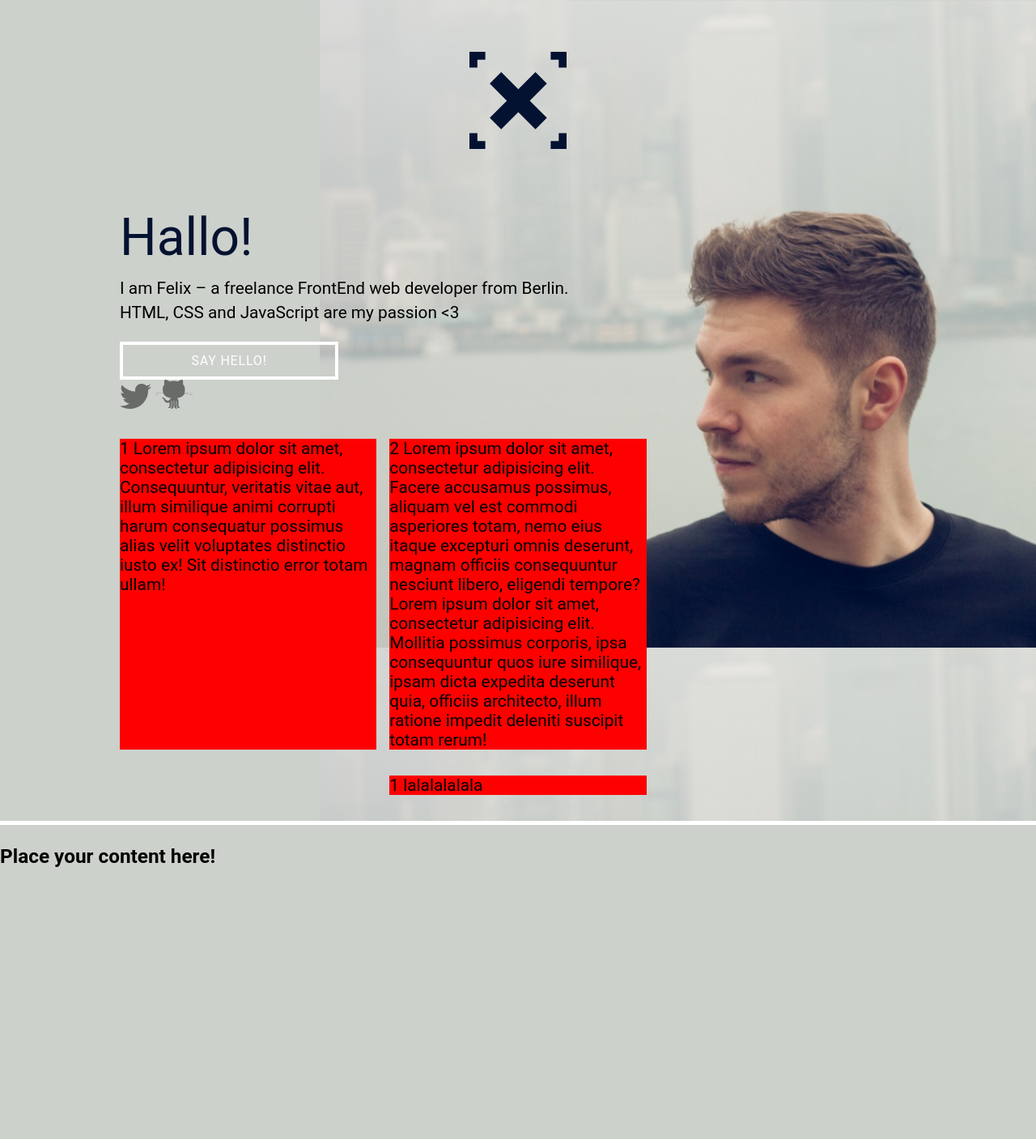
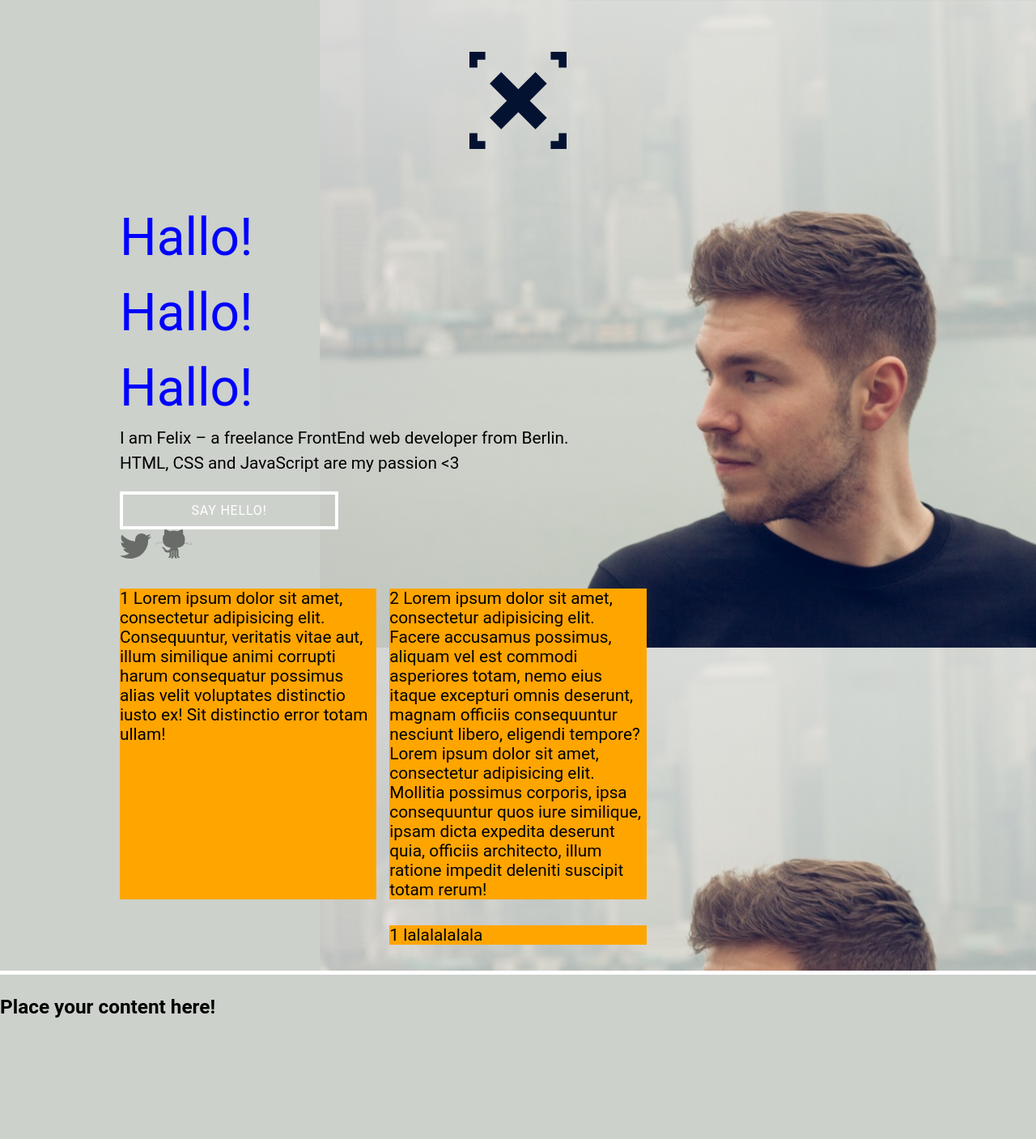
Before and after one commit to xiel/xiel, a PHP site: page / in a window 1280 px wide. Shown: the top 1407 px of the page at 81% size. Run offline with PHP 8.4, Linux system fonts and the light colour scheme.

Commit message:
styles changes

```diff
--- a/_output/css/styles.css
+++ b/_output/css/styles.css
@@ -93,10 +93,23 @@ GENERAL LAYOUT
   margin: 0 auto;
   height: 100%;
   max-width: 1000px;
+  display: -webkit-box;
+  display: -webkit-flex;
+  display: -ms-flexbox;
   display: flex;
+  -webkit-box-flex: 0;
+  -webkit-flex: 0 1 auto;
+      -ms-flex: 0 1 auto;
           flex: 0 1 auto;
+  -webkit-box-orient: horizontal;
+  -webkit-box-direction: normal;
+  -webkit-flex-direction: row;
+      -ms-flex-direction: row;
           flex-direction: row;
+  -webkit-flex-wrap: wrap;
+      -ms-flex-wrap: wrap;
           flex-wrap: wrap;
+  -webkit-transition: 500ms;
           transition: 500ms;
   z-index: 9999;
   pointer-events: none; }
@@ -107,6 +120,9 @@ GENERAL LAYOUT
   height: 100%; }
 
 .grid__col {
+  -webkit-box-flex: 1;
+  -webkit-flex: 1 0 auto;
+      -ms-flex: 1 0 auto;
           flex: 1 0 auto;
   padding: 0 .5rem; }
 
@@ -122,27 +138,53 @@ GENERAL LAYOUT
 
 .flexbox-wrapper {
   box-sizing: border-box;
+  display: -webkit-box;
+  display: -webkit-flex;
+  display: -ms-flexbox;
   display: flex;
+  -webkit-box-flex: 0;
+  -webkit-flex: 0 1 auto;
+      -ms-flex: 0 1 auto;
           flex: 0 1 auto;
+  -webkit-box-orient: horizontal;
+  -webkit-box-direction: normal;
+  -webkit-flex-direction: row;
+      -ms-flex-direction: row;
           flex-direction: row;
+  -webkit-flex-wrap: wrap;
+      -ms-flex-wrap: wrap;
           flex-wrap: wrap;
   margin: 0 -.5rem; }
 
 .flexbox-wrapper--centered {
+  -webkit-box-pack: center;
+  -webkit-justify-content: center;
+      -ms-flex-pack: center;
           justify-content: center; }
 
 .flexbox-wrapper--end {
+  -webkit-box-pack: center;
+  -webkit-justify-content: center;
+      -ms-flex-pack: center;
           justify-content: center; }
 
 .flexbox {
-  background: red;
+  background: orange;
   padding: 0 .5rem;
+  -webkit-box-flex: 1;
+  -webkit-flex: 1 0 auto;
+      -ms-flex: 1 0 auto;
           flex: 1 0 auto;
+  -webkit-flex-basis: 33.33%;
+      -ms-flex-preferred-size: 33.33%;
           flex-basis: 33.33%;
   max-width: 33.33%;
   background-clip: content-box; }
 
 .flexbox-3 {
+  -webkit-box-flex: 0;
+  -webkit-flex: 0 2 auto;
+      -ms-flex: 0 2 auto;
           flex: 0 2 auto; }
 
 /* ===================================================
@@ -171,6 +213,7 @@ BUTTONS
   border: 4px solid #fff;
   text-transform: uppercase;
   cursor: pointer;
+  -webkit-transition: 300ms;
           transition: 300ms; }
   .btn:hover, .btn:focus {
     color: #fff;
@@ -182,6 +225,7 @@ STAGE
 .stage-hello {
   display: block;
   color: #041231;
+  color: blue;
   font-size: 64px; }
 
 .sm-link--github, .sm-link--twitter, .xiel-logo a {
@@ -244,5 +288,3 @@ STAGE
     widows: 3; }
   h2, h3 {
     page-break-after: avoid; } }
-
-/*# sourceMappingURL=styles.css.map */
--- a/_output/css/universal.css
+++ /dev/null
@@ -1,2 +0,0 @@
-
-/*# sourceMappingURL=universal.css.map */
--- a/_output/index.html
+++ b/_output/index.html
@@ -47,6 +47,8 @@
 			<div class="col-md-8">
 
 				<p>
+					<em class="stage-hello">Hallo!</em>
+					<em class="stage-hello">Hallo!</em>
 					<em class="stage-hello">Hallo!</em>
 					I am Felix – a freelance FrontEnd web developer from Berlin.<br>
 					HTML, CSS and JavaScript are my passion <3
--- a/resources/scss/global/_base.scss
+++ b/resources/scss/global/_base.scss
@@ -148,7 +148,7 @@ GENERAL LAYOUT
 }
 
 .flexbox {
-	background: red;
+	background: orange;
 	padding: 0 .5rem;
 	flex: 1 0 auto;
 	flex-basis: 33.33%;
--- a/resources/scss/modules/_stage.scss
+++ b/resources/scss/modules/_stage.scss
@@ -5,5 +5,6 @@ STAGE
 .stage-hello {
 	display: block;
 	color: $color-key;
+	color: blue;
 	font-size: 64px;
 }
--- a/resources/templates/pages/index.hbs
+++ b/resources/templates/pages/index.hbs
@@ -19,6 +19,8 @@ sortOrder: 01
 			<div class="col-md-8">
 
 				<p>
+					<em class="stage-hello">Hallo!</em>
+					<em class="stage-hello">Hallo!</em>
 					<em class="stage-hello">Hallo!</em>
 					I am Felix – a freelance FrontEnd web developer from Berlin.<br>
 					HTML, CSS and JavaScript are my passion <3
```
Lines whose indentation alone changed are shown as unchanged.
